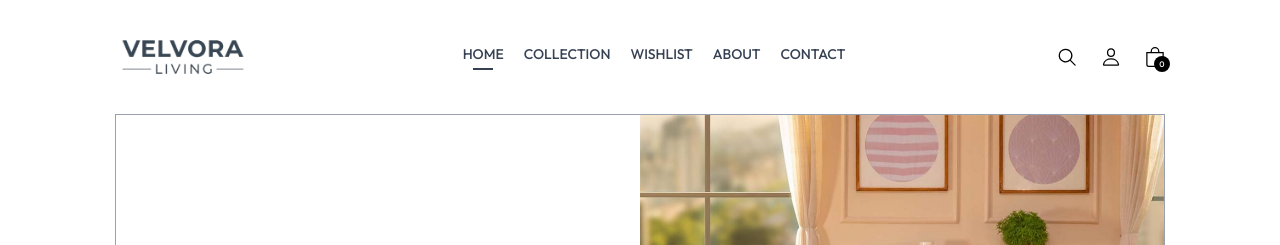
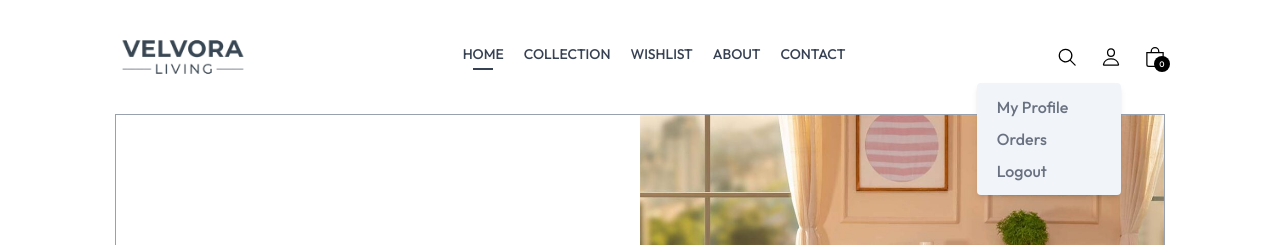
Before and after one commit to thedittya471/Velvora-Living, a React (Vite) app in the folder frontend/: page / in a window 1280 px wide. Both pictures are taken after a click on the icon 1110 px from the left and 57 px from the top of the page. Shown: the top 245 px of the page. Built offline with nearby package versions, Linux system fonts and the light colour scheme; no server answers.

Commit message:
feat: enhance profile dropdown functionality in Navbar with toggle and close on click

```diff
--- a/frontend/src/components/Navbar.jsx
+++ b/frontend/src/components/Navbar.jsx
@@ -12,6 +12,7 @@ import { ShopContext } from '../context/ShopContext'
 const Navbar = () => {
 
     const [visible, setVisible] = useState(false)
+    const [profileOpen, setProfileOpen] = useState(false)
     const navigate = useNavigate()
     const { getCartCount, clearAuthState, refreshAccessToken, accessToken } = useContext(ShopContext)
     const cartTotal = getCartCount ? getCartCount() : 0
@@ -85,13 +86,24 @@ const Navbar = () => {
 
                 <GoSearch className='w-5 cursor-pointer' size={20} />
 
-                <div className='group relative'>
-                    <IoPersonOutline className='w-5 cursor-pointer' size={20} />
-                    <div className='group-hover:block hidden absolute dropdown-menu right-0 pt-4'>
-                        <div className='flex flex-col gap-2 w-36 py-3 px-5 bg-slate-100 text-gray-500 rounded'>
+                <div className='relative'>
+                    <IoPersonOutline
+                        onClick={() => setProfileOpen((prev) => !prev)}
+                        className='w-5 cursor-pointer'
+                        size={20}
+                    />
+                    {profileOpen && (
+                        <>
+                            <div
+                                className='fixed inset-0 z-10 cursor-pointer'
+                                onClick={() => setProfileOpen(false)}
+                            />
+                            <div className='absolute right-0 pt-4 z-20'>
+                                <div className='flex flex-col gap-2 w-36 py-3 px-5 bg-slate-100 text-gray-500 rounded shadow-md'>
                                     <p className='cursor-pointer hover:text-black'>My Profile</p>
                                     <Link
                                         to='/orders'
+                                        onClick={() => setProfileOpen(false)}
                                         className='cursor-pointer hover:text-black'
                                     >
                                         Orders
@@ -104,6 +116,8 @@ const Navbar = () => {
                                     </p>
                                 </div>
                             </div>
+                        </>
+                    )}
                 </div>
 
                 <Link to='/cart' className='relative'>
```
Lines whose indentation alone changed are shown as unchanged.
